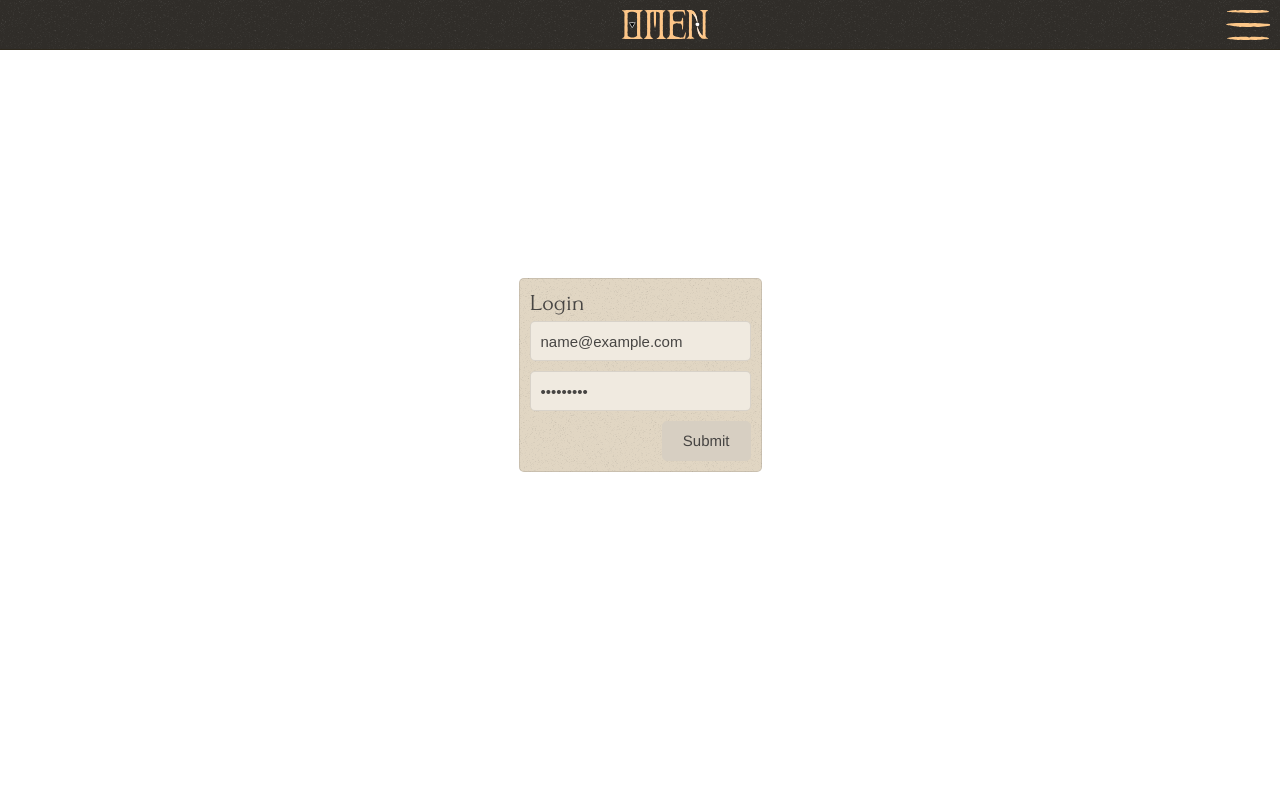
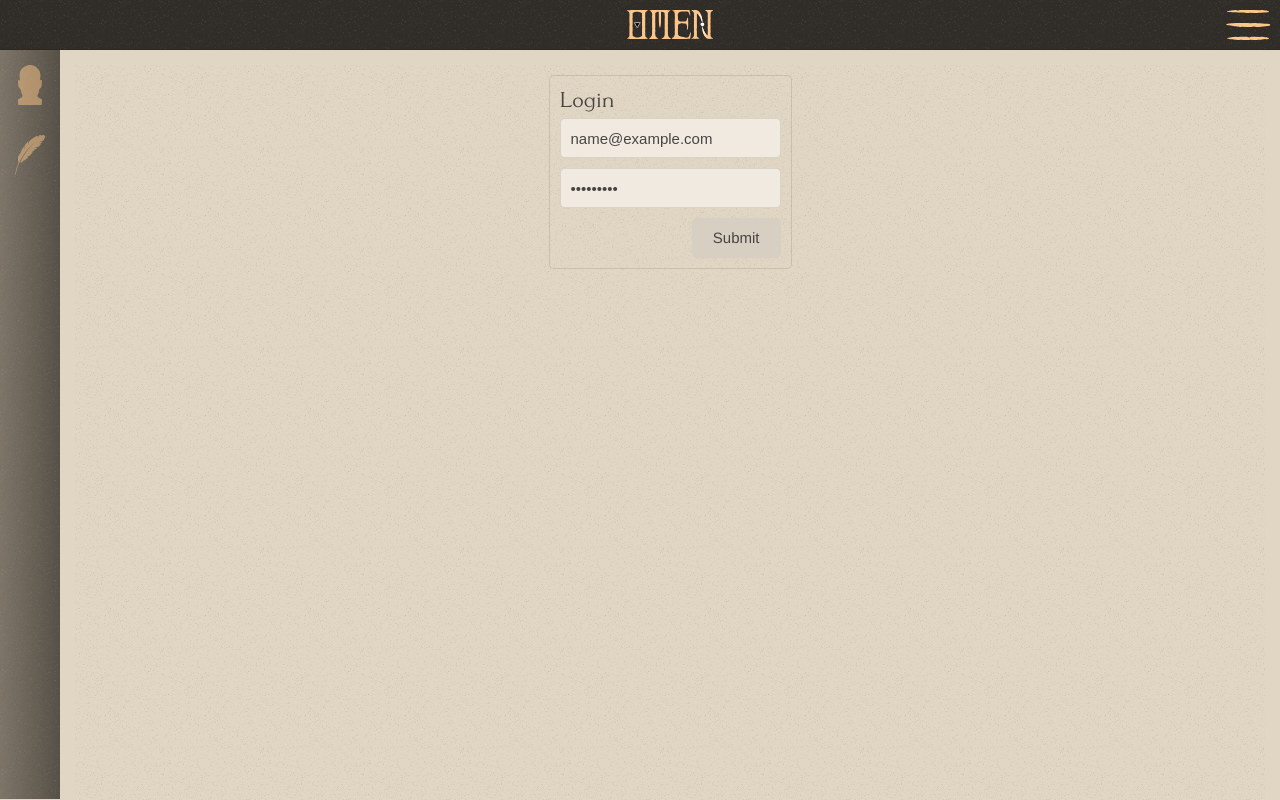
Before and after one commit to louiebergendal/scroll-keeper, a Vue app: page /login in a window 1280 px wide. Both pictures are taken after typing "name@example.com", "Sample123" into the empty fields and a click on the button "Submit". Built offline with nearby package versions, Linux system fonts and the light colour scheme; no server answers.

Commit message:
sidebar is everywhere

```diff
--- a/src/components/sidebar/Sidebar.vue
+++ b/src/components/sidebar/Sidebar.vue
@@ -11,14 +11,19 @@
         </div>
         <div class="drawer-handle-wrapper">
             <div
-                :class="{'selected': isSelected === 'level-ladder'}"
+                :class="{
+                    'selected': isSelected === 'level-ladder',
+                    'disabled': !hasCharacter
+                }"
                 class="icon -level-ladder"
-                @click="toggleOrShow('level-ladder')" >
+                @click="hasCharacter ? toggleOrShow('level-ladder') : () => {}" >
             </div>
             <div
-                :class="{'selected': isSelected === 'biography'}"
+                :class="{
+                    'selected': isSelected === 'biography',
+                    'disabled': !hasCharacter }"
                 class="icon -biography"
-                @click="toggleOrShow('biography')" >
+                @click="hasCharacter ? toggleOrShow('biography') : () => {}" >
             </div>
             <div
                 class="drawer-handle"
@@ -44,13 +49,23 @@
 			const characterStore = props.characterStore // hela storen behöver passas ned eftersom traits och attributes kollar requirements
 			const isClosed = ref(true)
             const isSelected = ref('')
+            const hasCharacter = props.characterStore ? true : false
 
 			return {
 				characterStore,
 				isClosed,
-                isSelected
+                isSelected,
+                hasCharacter
 			}
 		},
+        watch: {
+			characterStore: {
+				handler(newVal) {
+					this.hasCharacter = newVal ? true : false
+				},
+				immediate: true
+			}
+        },
 		methods: {
 			toggleFoldOut(_event) {
                 if (this.isClosed && !this.isSelected) return
--- a/src/style/themes/_warm.scss
+++ b/src/style/themes/_warm.scss
@@ -96,8 +96,7 @@ nav {
   background-size: cover;
   position: absolute;
   top: $size-small;
-  margin-left: 2.5rem;
-  left: calc(50% - 43px);
+  margin-right: -6rem;
   cursor: pointer;
 }
 
@@ -277,7 +276,7 @@ nav {
 }
 
 // character
-.character {
+.inner-bg {
   position: relative;
   margin-left: 6rem;
   padding-bottom: 4rem;
@@ -568,6 +567,14 @@ nav {
   top: 0;
   position: absolute;
   cursor: pointer;
+  .disabled {
+    &.icon {
+      &:hover {
+      background-color: inherit !important;
+      cursor: initial;
+    }
+    }
+  }
   .drawer-handle {
     height:100%;
   }
--- a/src/views/Character.vue
+++ b/src/views/Character.vue
@@ -1,6 +1,6 @@
 <template>
 	<div class="main-bg padding-top-medium padding-left-medium padding-right-medium" v-if="characterStore.metadata.name !== 'Loader'">
-		<div class='character padding-top-small padding-left-small padding-right-small'>
+		<div class='inner-bg padding-top-small padding-left-small padding-right-small'>
 			<div class="corner -top-left"></div>
 			<div class="corner -top-right"></div>
 			<div class="corner -bottom-left"></div>
--- a/src/views/Characters.vue
+++ b/src/views/Characters.vue
@@ -1,5 +1,6 @@
 <template>
-<div class="main-bg padding-medium">
+	<div class="main-bg padding-top-medium padding-left-medium padding-right-medium">
+		<div class='inner-bg padding-top-small padding-left-small padding-right-small'>
 			<h2 class="align-center">Karaktärer</h2>
 			<div v-for="(character, key) in charactersVref" :key='key' class="flex card -h-spread medium -hoverable">
 				<router-link  v-if='key' class="width-whole padding-tiny padding-bottom-small padding-left-small" :to="{ name: 'Character', params: {
@@ -13,10 +14,13 @@
 
 			<button type="submit" class="margin-top-tiny margin-left-nano" @click="createNewCharacter()">Ny karaktär</button>
 		</div>
+		<Sidebar />
+	</div>
 </template>
 
 <script>
 	import Character from './Character.vue'
+	import Sidebar from '../components/sidebar/Sidebar.vue'
 	import { blankCharacter } from '../mocks/blankCharacterHistory'
 	import { useRoute } from 'vue-router'
 	import { onValue } from 'firebase/database'
@@ -25,7 +29,7 @@
 
 	export default {
 		components: {
-			Character
+			Character, Sidebar
 		},
 		setup() {
 			const route = useRoute()
--- a/src/views/Home.vue
+++ b/src/views/Home.vue
@@ -1,6 +1,6 @@
 <template>
-  <div class="home main-bg">
-    <div class="padding-top-medium align-center">
+	<div class="main-bg padding-top-medium padding-left-medium padding-right-medium">
+		<div class='inner-bg padding-top-small padding-left-small padding-right-small'>
       <h2>Omen Alpha WIP</h2>
       <b>todo:</b>
       <div class="">
@@ -14,8 +14,21 @@
           <span>A traits API function that takes in a list of character 'traits', and returns only the 'talents'</span><br>
       </div>
     </div>
-
+    <Sidebar />
   </div>
 </template>
+<script>
+	import Sidebar from '../components/sidebar/Sidebar.vue'
+
+	export default {
+		components: {
+			Sidebar
+		},
+		setup() {
+			return {
+			}
+		}
+	}
+</script>
 
 <style></style>
--- a/src/views/Login.vue
+++ b/src/views/Login.vue
@@ -1,4 +1,6 @@
 <template>
+  <div class="main-bg padding-top-medium padding-left-medium padding-right-medium">
+		<div class='inner-bg padding-top-small padding-left-small padding-right-small'>
       <div class="faux-modal-container">
         <div class="card dark padding-small faux-modal">
           <h2>Login</h2>
@@ -23,14 +25,21 @@
           <p class="align-right"><button @click="signIn">Submit</button></p>
         </div>
       </div>
+    </div>
+    <Sidebar />
+  </div>
 </template>
 
 <script>
 import { ref } from "vue";
 import { getAuth, signInWithEmailAndPassword } from "firebase/auth";
 import { useRouter } from "vue-router";
+import Sidebar from '../components/sidebar/Sidebar.vue'
 
 export default {
+  components: {
+		Sidebar
+	},
   setup() {
     const email = ref("");
     const password = ref("");
--- a/src/views/Profile.vue
+++ b/src/views/Profile.vue
@@ -1,15 +1,22 @@
 <template>
-  <div class=" main-bg profile padding-top-medium align-center">
-    <h2>Profile</h2>
-    <div>{{userUid}}</div>
+  <div class="main-bg padding-top-medium padding-left-medium padding-right-medium">
+		<div class='inner-bg padding-top-small padding-left-small padding-right-small'>
+      <h2>Profile</h2>
+      <div>{{userUid}}</div>
+    </div>
+    <Sidebar />
   </div>
 </template>
 
 <script>
 import { getDatabase } from "firebase/database";
 import { useRoute } from 'vue-router'
+import Sidebar from '../components/sidebar/Sidebar.vue'
 
 export default {
+  components: {
+		Sidebar
+	},
   setup() {
     const route = useRoute()
     const db = getDatabase()
--- a/src/views/Register.vue
+++ b/src/views/Register.vue
@@ -1,4 +1,6 @@
 <template>
+  <div class="main-bg padding-top-medium padding-left-medium padding-right-medium">
+		<div class='inner-bg padding-top-small padding-left-small padding-right-small'>
       <div class="faux-modal-container">
         <div class="card dark padding-small faux-modal">
           <h2>Create an Account</h2>
@@ -31,6 +33,9 @@
           <p class="align-right"><button @click="register">Submit</button></p>
         </div>
       </div>
+    </div>
+    <Sidebar />
+  </div>
 </template>
 
 <script>
@@ -38,8 +43,12 @@ import { ref as vRef } from "vue";
 import { ref as fbRef, getDatabase, set } from "firebase/database";
 import { getAuth, createUserWithEmailAndPassword, updateProfile } from "firebase/auth";
 import { useRouter } from "vue-router";
+import Sidebar from '../components/sidebar/Sidebar.vue'
 
 export default {
+  components: {
+		Sidebar
+	},
   setup() {
     const db = getDatabase();
     const email = vRef("");
```
Lines whose indentation alone changed are shown as unchanged.
